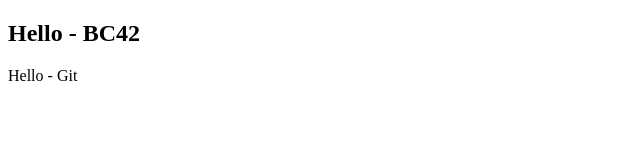
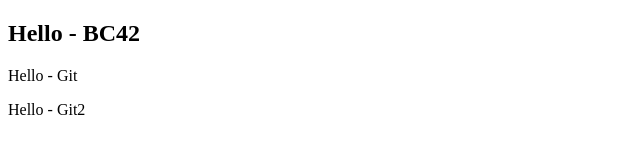
Before and after one commit to LamPhuongZ/bc42, a plain HTML site: page index.html in a window 1280 px wide. Shown: the full height of the page, 0-640 px from the left. Drawn offline with Linux system fonts and the light colour scheme.

Commit message:
update index.html

```diff
--- a/index.html
+++ b/index.html
@@ -9,5 +9,6 @@
 <body>
     <h2>Hello - BC42</h2>
     <p>Hello - Git</p>
+    <p>Hello - Git2</p>
 </body>
 </html>
```
